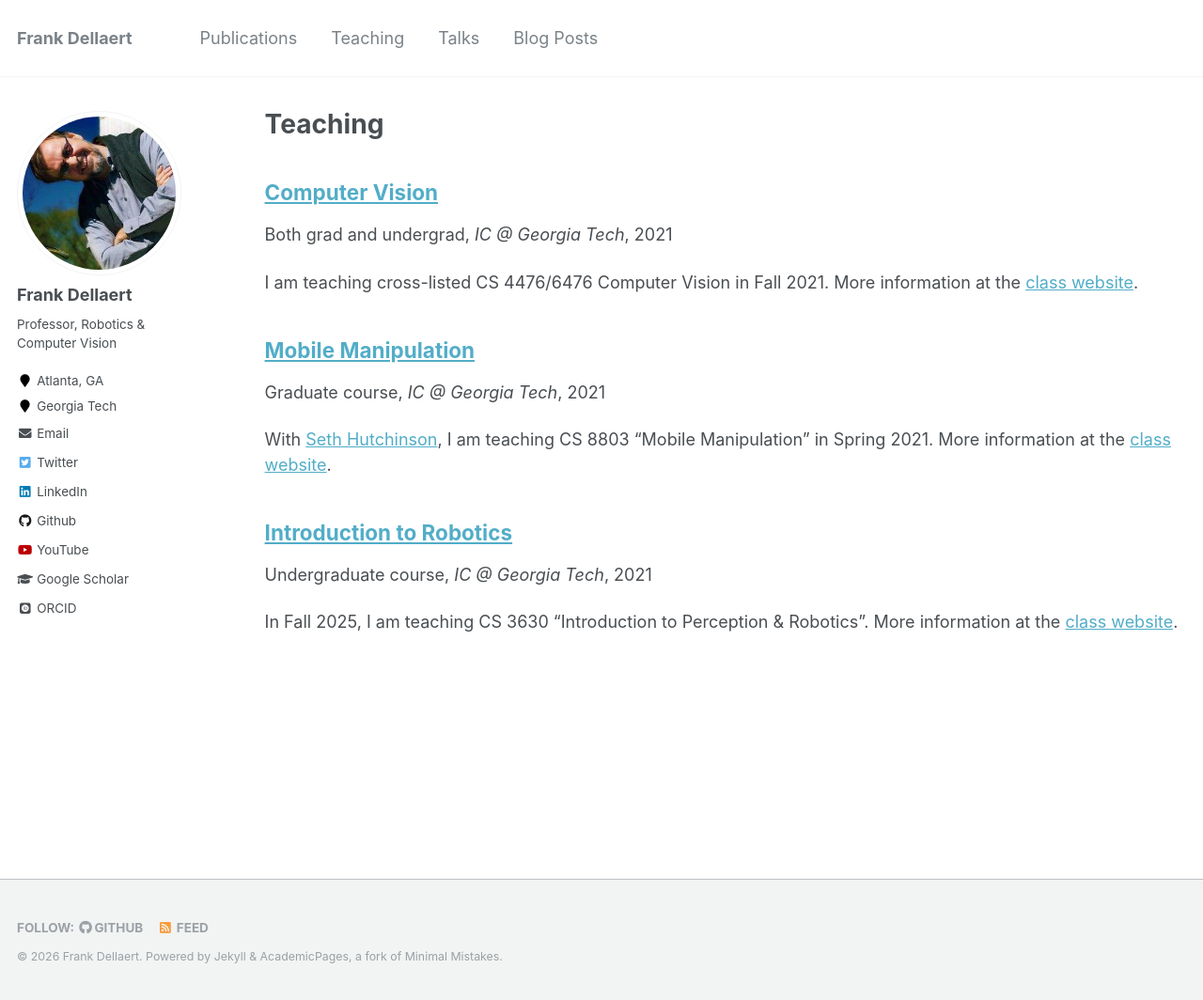
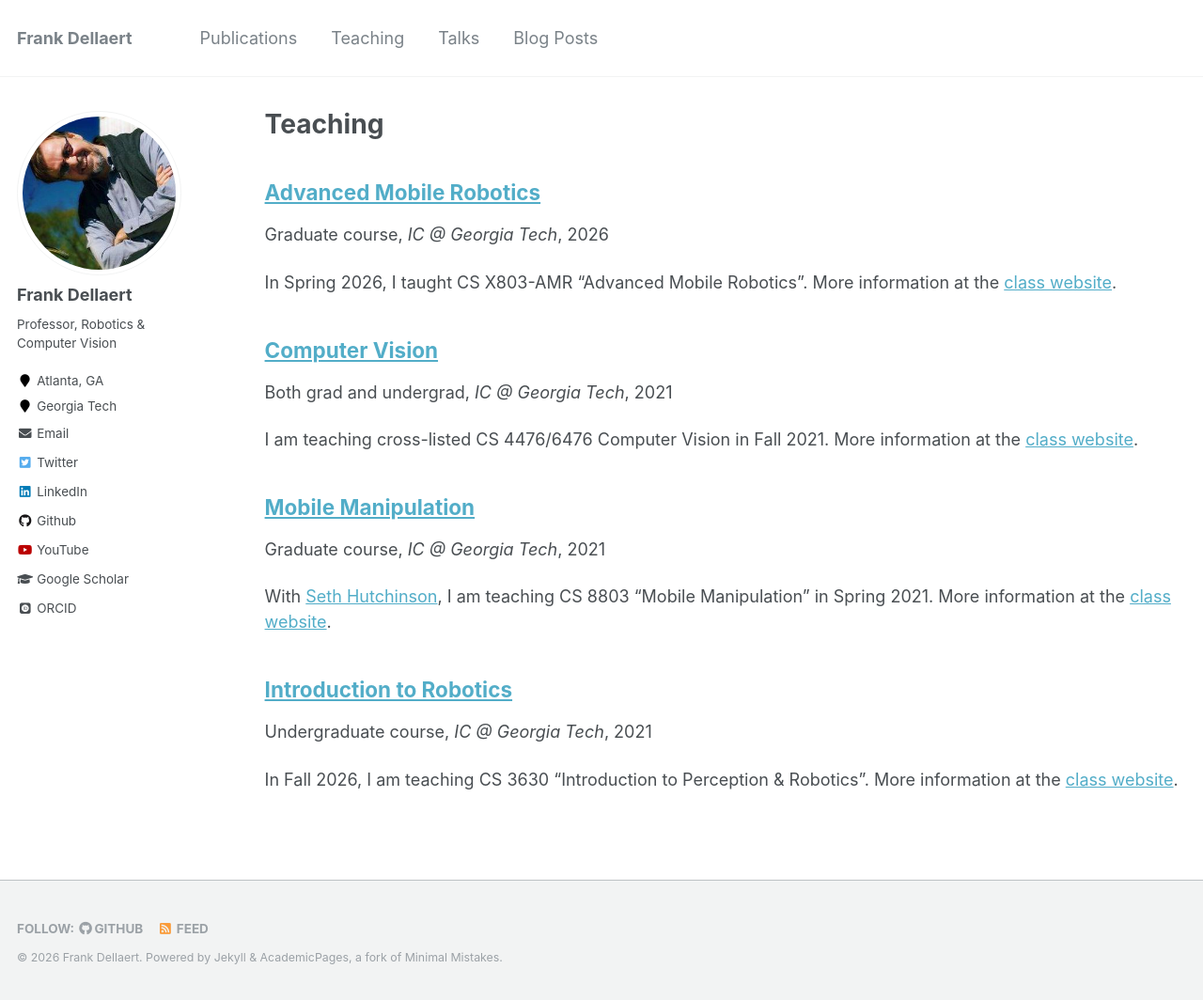
Before and after one commit to dellaert/dellaert.github.io, a Jekyll site: the page built from _pages/teaching.html, in a window 1280 px wide and 1064 px high. Shown: the whole window at 94% size. Built offline with Jekyll 4.4.1, drawn with Linux system fonts in a browser that asks for light colours; some web fonts are replaced.

Commit message:
Update homepage and teaching links

```diff
--- /dev/null
+++ b/_teaching/amr.md
@@ -0,0 +1,13 @@
+---
+title: "Advanced Mobile Robotics"
+collection: teaching
+type: "Graduate course"
+permalink: /teaching/amr
+venue: "IC @ Georgia Tech"
+date: 2026-01-01
+location: "Atlanta-GA"
+---
+
+In Spring 2026, I taught CS X803-AMR "Advanced Mobile Robotics". More information at the [class website](https://dellaert.github.io/26S-AMR/).
+
+![Advanced Mobile Robotics course image](https://dellaert.github.io/26S-AMR/images/cover-image.png)
```
Also changed, not shown: _pages/about.md (+4 -4 lines), _teaching/3630.md (+2 -1 lines).
